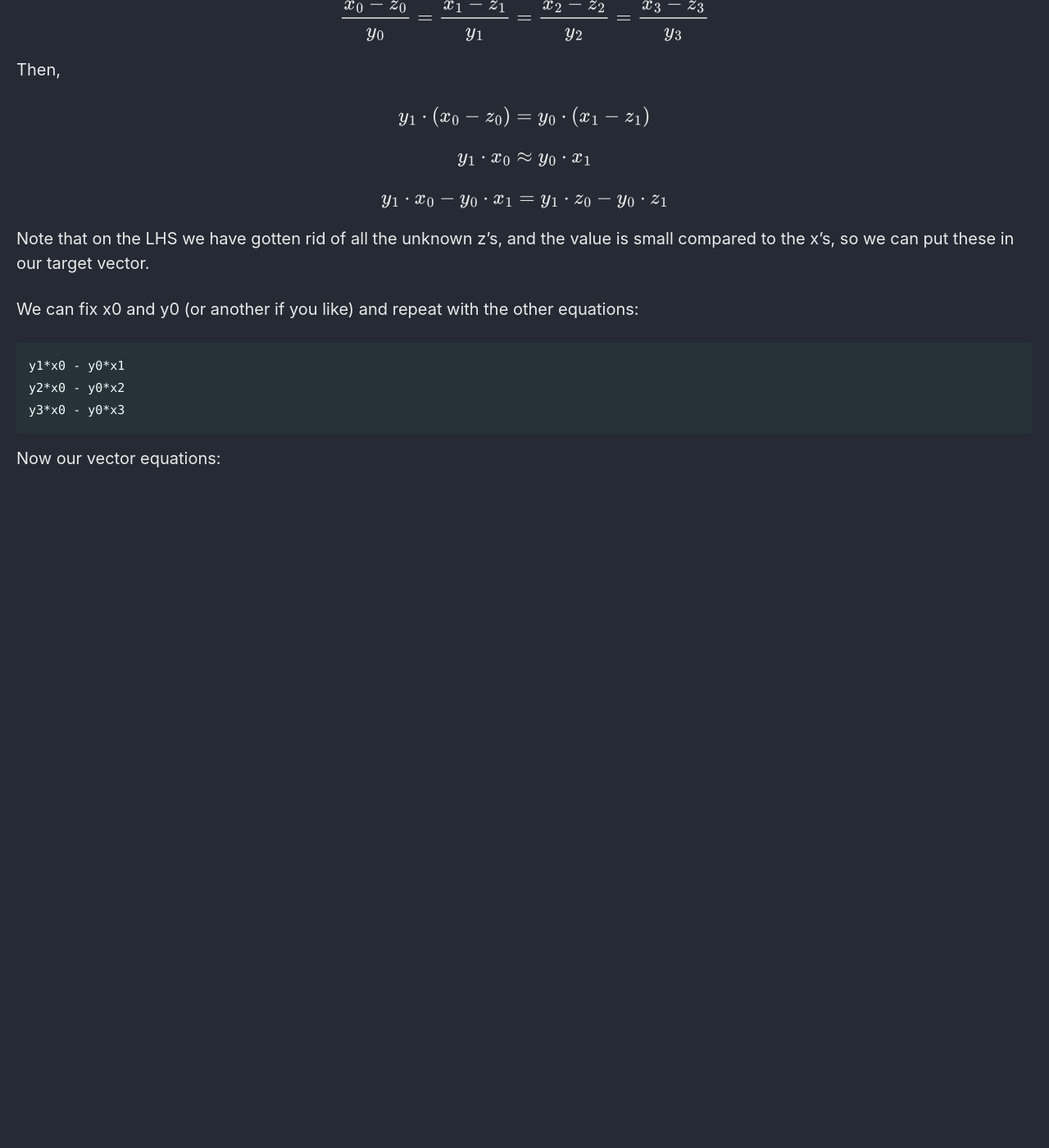
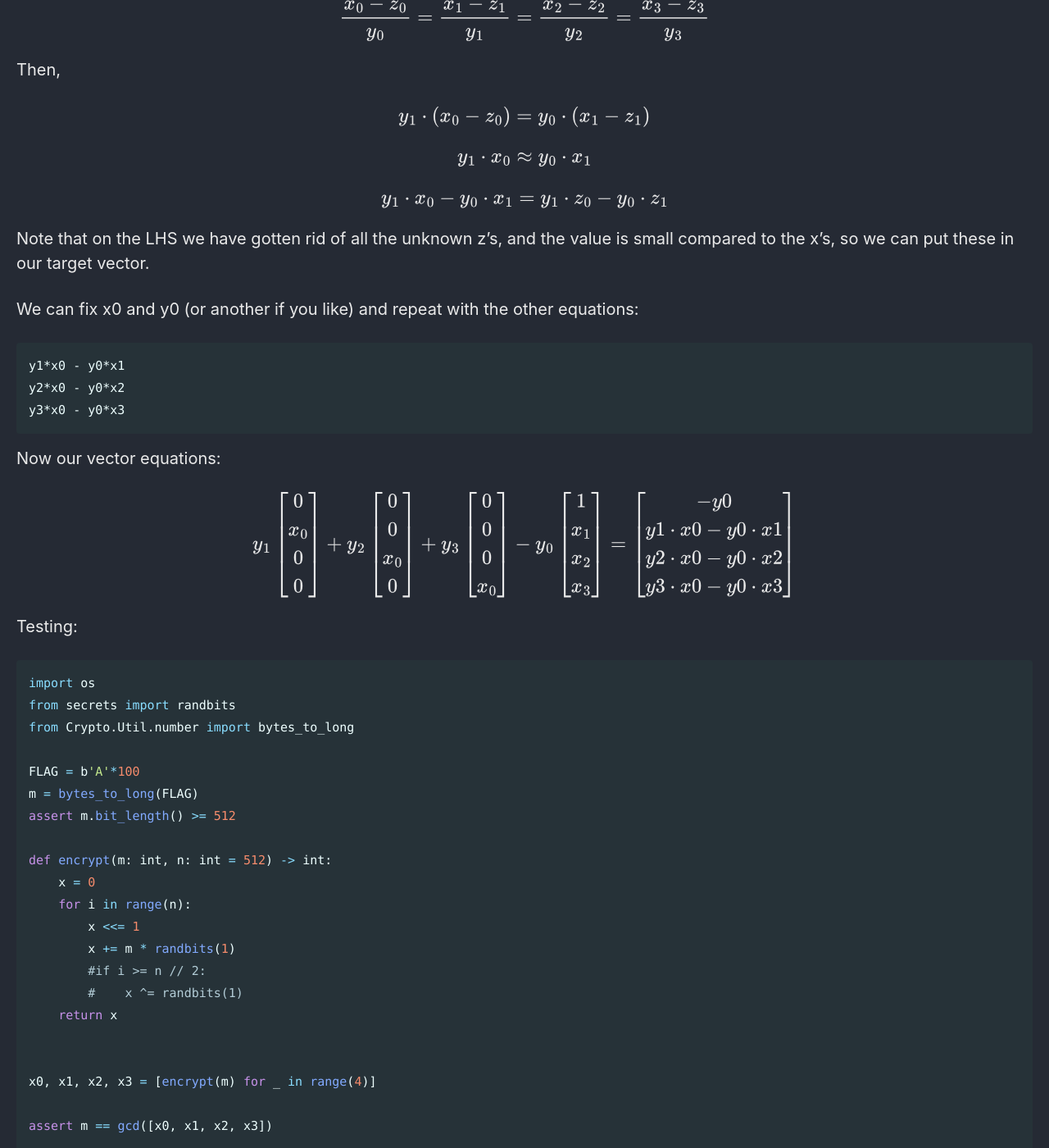
Before and after one commit to Connor-McCartney/Connor-McCartney.github.io, a Jekyll site: the page built from _pages/cryptography/other/WaniCTF2024.md, in a window 1280 px wide and 1400 px high, scrolled down 2186 px. Shown: the whole window at 82% size. Built offline with Jekyll 4.4.1, drawn with Linux system fonts in a browser that asks for light colours; cached includes are drawn as plain includes; before the commit the page ends 2816 px from its top, so only the background shows below that; some of the changed text lies outside the part shown.

Commit message:
Update WaniCTF2024.md

````diff
--- a/_pages/cryptography/other/WaniCTF2024.md
+++ b/_pages/cryptography/other/WaniCTF2024.md
@@ -106,3 +106,65 @@ y3*x0 - y0*x3
 ```
 
 Now our vector equations:
+
+$$y_1 \begin{bmatrix} 0\\x_0\\0\\0 \end{bmatrix} + y_2 \begin{bmatrix} 0\\0\\x_0\\0 \end{bmatrix} + y_3 \begin{bmatrix} 0\\0\\0\\x_0 \end{bmatrix} - y_0 \begin{bmatrix} 1\\x_1\\x_2\\x_3 \end{bmatrix} =
+ \begin{bmatrix} -y0\\y1 \cdot x0 - y0 \cdot x1\\y2 \cdot x0 - y0 \cdot x2\\y3 \cdot x0 - y0 \cdot x3 \end{bmatrix}$$
+
+ Testing:
+
+```python
+import os
+from secrets import randbits
+from Crypto.Util.number import bytes_to_long
+
+FLAG = b'A'*100
+m = bytes_to_long(FLAG)
+assert m.bit_length() >= 512
+
+def encrypt(m: int, n: int = 512) -> int:
+    x = 0
+    for i in range(n):
+        x <<= 1
+        x += m * randbits(1)
+        #if i >= n // 2:
+        #    x ^= randbits(1)
+    return x
+
+
+x0, x1, x2, x3 = [encrypt(m) for _ in range(4)]
+
+assert m == gcd([x0, x1, x2, x3])
+
+y0 = x0//m
+y1 = x1//m
+y2 = x2//m
+y3 = x3//m
+
+z0 = randint(0, 2**50)
+z1 = randint(0, 2**50)
+z2 = randint(0, 2**50)
+z3 = randint(0, 2**50)
+
+x0 += z0
+x1 += z1
+x2 += z2
+x3 += z3
+
+assert x0 == y0*m + z0
+assert x1 == y1*m + z1
+assert x2 == y2*m + z2
+assert x3 == y3*m + z3
+
+
+assert y1*x0 - y0*x1 == y1*z0 - y0*z1
+
+M = Matrix([
+    [1, x1, x2, x3],
+    [0, 0 , 0 , x0],
+    [0, 0 , x0, 0 ],
+    [0, x0, 0 , 0 ]
+])
+
+print(M.LLL()[0])
+print([-y0, y1*x0-y0*x1, y2*x0-y0*x2, y3*x0-y0*x3])
+```
````
